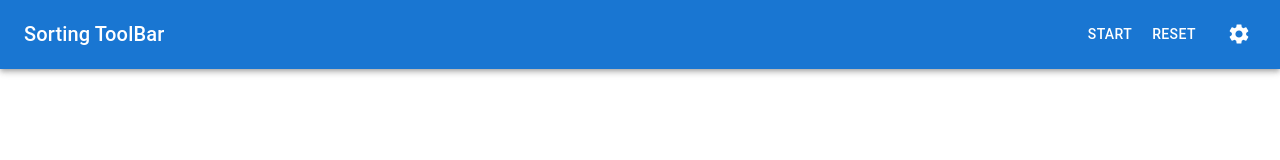
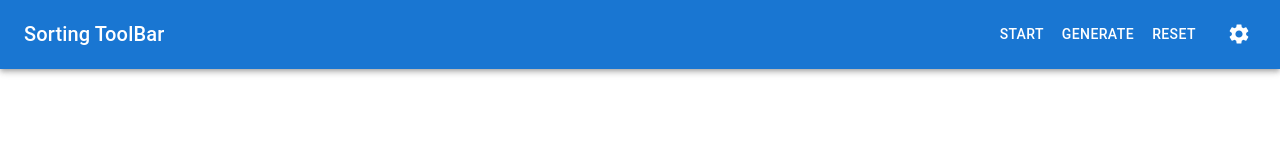
Before and after one commit to PabloPicas0/Sorting-Machine, a React (Create React App) app: page / in a window 1280 px wide. Shown: the top 160 px of the page. Built offline with nearby package versions, Linux system fonts and the light colour scheme.

Commit message:
working random elments generator

```diff
--- a/src/App.css
+++ b/src/App.css
@@ -1,3 +1,3 @@
 .App {
-  text-align: center;
+  border-bottom: 1px solid #000;
 }
--- a/src/App.js
+++ b/src/App.js
@@ -1,13 +1,34 @@
+import { useState } from "react";
+
 import { Container } from "@mui/material";
 import "./App.css";
 
+import Algorithm from "./Components/Algorithm";
 import ToolBar from "./Components/Toolbar";
 
 function App() {
+  const [randomInt, setRandomInt] = useState([])
+
+  const getRandomNumber = (min, max) => {
+    return Math.floor(Math.random() * (max - min) + min);
+  }
+
+  const randomBars = () => {
+    const arrOfNumbers = []
+
+    for (let i = 0; i <= 200; i++) {
+      arrOfNumbers.push(getRandomNumber(1, 500))
+    }
+    console.log(arrOfNumbers)
+    setRandomInt(arrOfNumbers)
+  }
+
   return (
     <>
-      <ToolBar />
-      <Container maxWidth="sm"></Container>
+      <ToolBar randomBars={randomBars}/>
+      <Container maxWidth={false} sx={{m: 0}}>
+        <Algorithm randomInt={randomInt}/>
+      </Container>
     </>
   );
 }
--- /dev/null
+++ b/src/Components/Algorithm.js
@@ -0,0 +1,25 @@
+import React from "react";
+
+import { Box } from "@mui/system";
+
+const Algorithm = (props) => {
+  return (
+    <>
+      <Box
+        sx={{ height: "91vh", display: "flex", alignItems: "end" }}
+        borderBottom={1}>
+        {props.randomInt.map((elements, index) => (
+          <span
+            key={index}
+            style={{
+              width: 10,
+              height: `${elements}px`,
+              backgroundColor: "#000",
+            }}></span>
+        ))}
+      </Box>
+    </>
+  );
+};
+
+export default Algorithm;
--- a/src/Components/Toolbar.js
+++ b/src/Components/Toolbar.js
@@ -10,12 +10,11 @@ import {
   Tooltip,
   Typography,
   Menu,
-  Divider
+  Divider,
 } from "@mui/material";
 import { Settings } from "@mui/icons-material";
 
-
-const modes = ["Start", "Reset"];
+const modes = ["Start", "Generate", "Reset"];
 const settings = ["Fast Sorting", "Lazy Sorting", "Sorting 3"];
 
 const ToolBar = (props) => {
@@ -24,7 +23,7 @@ const ToolBar = (props) => {
 
   const handleOpenModeMenu = (event) => {
     setModeElelement(event.currentTarget);
-    console.log(event.currentTarget)
+    console.log(event.currentTarget);
   };
 
   const handleCloseModeMenu = () => {
@@ -65,7 +64,8 @@ const ToolBar = (props) => {
           {modes.map((elements) => (
             <Button
               key={elements}
-              sx={{ my: 2, color: "white", display: "block" }}>
+              sx={{ my: 2, color: "white", display: "block" }}
+              onClick={props.randomBars}>
               {elements}
             </Button>
           ))}
@@ -117,11 +117,16 @@ const ToolBar = (props) => {
           transformOrigin={{ horizontal: "right", vertical: "top" }}
           anchorOrigin={{ horizontal: "right", vertical: "bottom" }}>
           {modes.map((el) => (
-            <MenuItem key={el} sx={{ display: { xs: "flex", md: "none" } }}>
-              <Button>{el} </Button>
+            <MenuItem
+              key={el}
+              sx={{ display: { xs: "flex", md: "none" } }}
+              onClick={props.randomBars}>
+              <Button>{el}</Button>
             </MenuItem>
           ))}
+
           <Divider sx={{ display: { xs: "flex", md: "none" } }} />
+
           {settings.map((el) => (
             <MenuItem key={el}>
               <Button>{el}</Button>
```
Also changed, not shown: src/Components/Bars.js (deleted).
